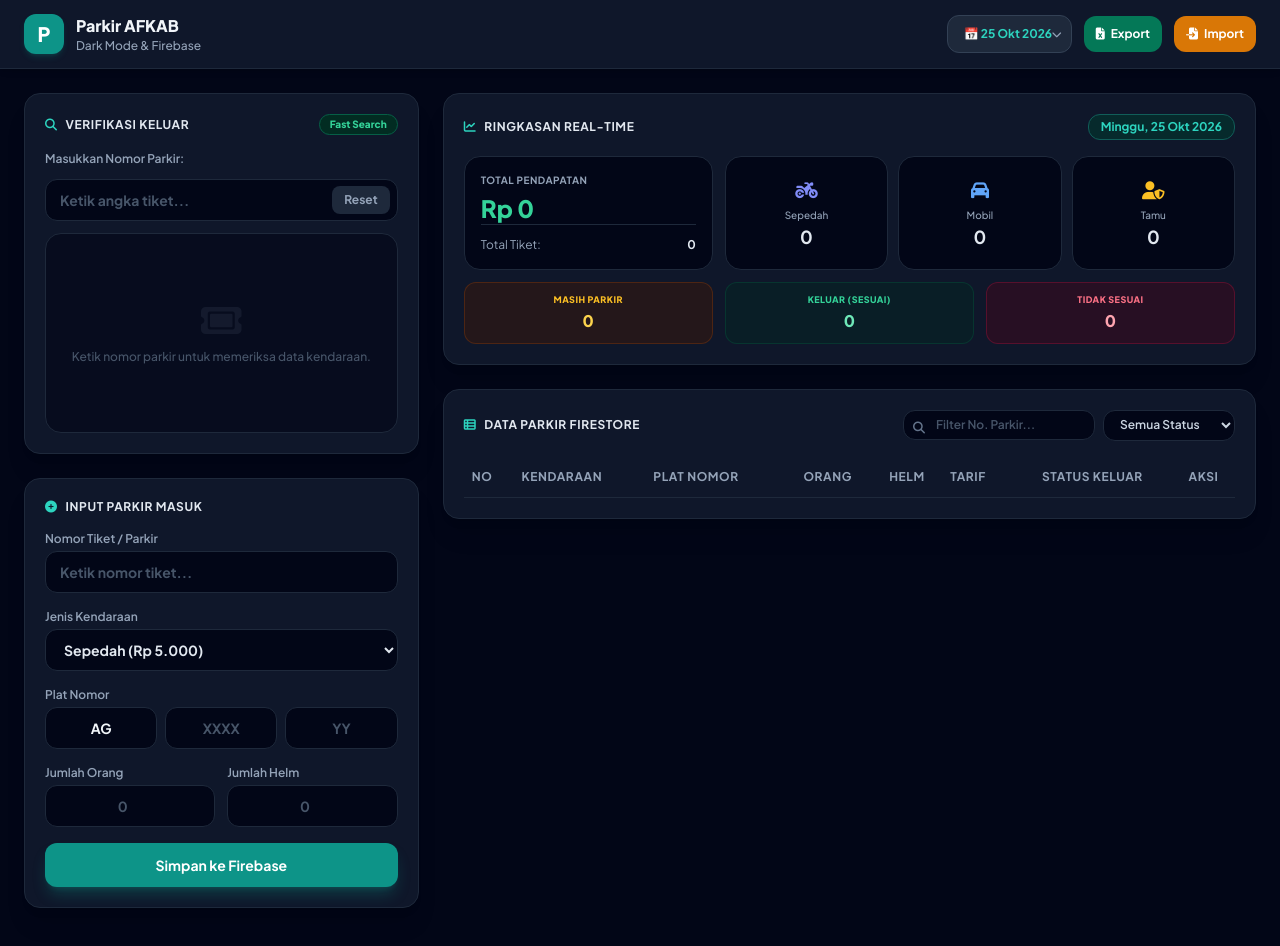
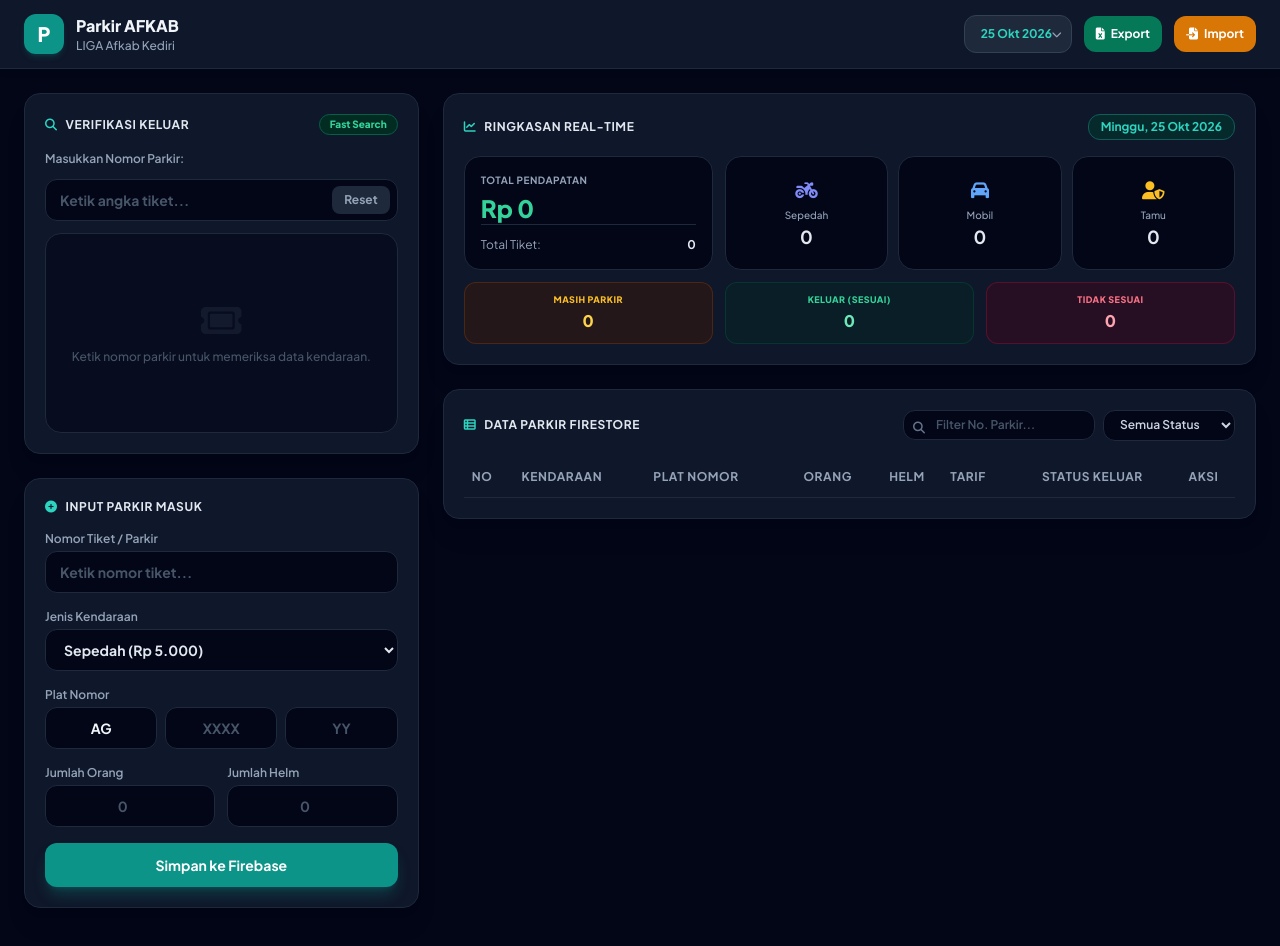
Before and after one commit to mfanani2209/parkir-AFKAB, a plain HTML site: page index.html in a window 1280 px wide. Drawn offline with nearby package versions, Linux system fonts and the light colour scheme; no server answers.

Commit message:
Update index.html

```diff
--- a/index.html
+++ b/index.html
@@ -3,7 +3,7 @@
 <head>
   <meta charset="UTF-8">
   <meta name="viewport" content="width=device-width, initial-scale=1.0, maximum-scale=1.0, user-scalable=no">
-  <title>Parkir AFKAB - Firebase Edition</title>
+  <title>Parkir AFKAB</title>
 
   <!-- Tailwind CSS -->
   <script src="https://cdn.tailwindcss.com"></script>
@@ -47,19 +47,19 @@
         </div>
         <div>
           <h1 class="font-extrabold text-slate-100 text-sm sm:text-base leading-tight">Parkir AFKAB</h1>
-          <p class="text-[10px] sm:text-xs text-slate-400 font-medium">Dark Mode & Firebase</p>
+          <p class="text-[10px] sm:text-xs text-slate-400 font-medium">LIGA Afkab Kediri</p>
         </div>
       </div>
 
       <div class="flex items-center space-x-2 sm:space-x-3">
         <div class="relative">
           <select id="sheet-tab-select" onchange="changeActiveDate(this.value)" class="appearance-none bg-slate-800 border border-slate-700 text-teal-400 font-bold text-xs rounded-xl px-3 sm:px-4 py-2.5 pr-8 focus:outline-none focus:ring-2 focus:ring-teal-500 cursor-pointer">
-            <option value="TGL 25-10-2026">📅 25 Okt 2026</option>
-            <option value="TGL 01-11-2026">📅 01 Nov 2026</option>
-            <option value="TGL 08-11-2026">📅 08 Nov 2026</option>
-            <option value="TGL 15-11-2026">📅 15 Nov 2026</option>
-            <option value="TGL 22-11-2026">📅 22 Nov 2026</option>
-            <option value="TGL 29-11-2026">📅 29 Nov 2026</option>
+            <option value="TGL 25-10-2026">25 Okt 2026</option>
+            <option value="TGL 01-11-2026">01 Nov 2026</option>
+            <option value="TGL 08-11-2026">08 Nov 2026</option>
+            <option value="TGL 15-11-2026">15 Nov 2026</option>
+            <option value="TGL 22-11-2026">22 Nov 2026</option>
+            <option value="TGL 29-11-2026">29 Nov 2026</option>
           </select>
           <i class="fa-solid fa-chevron-down absolute right-2.5 top-3.5 text-[10px] text-slate-400 pointer-events-none"></i>
         </div>
```
